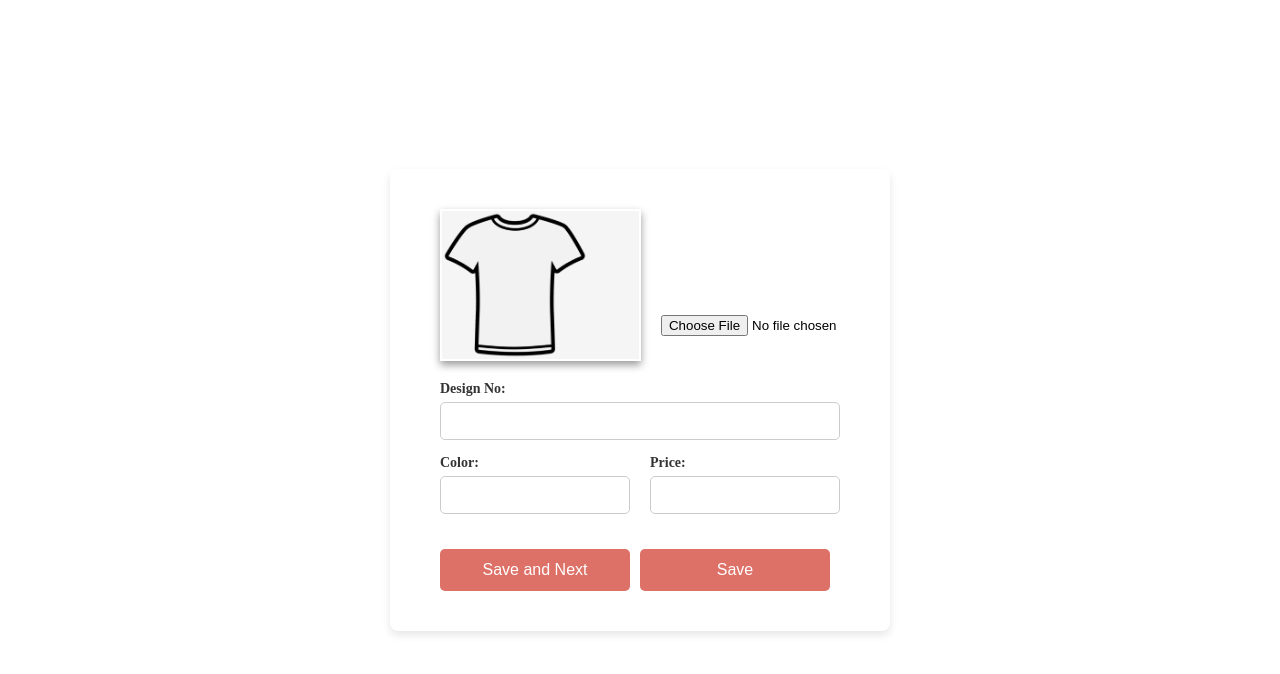
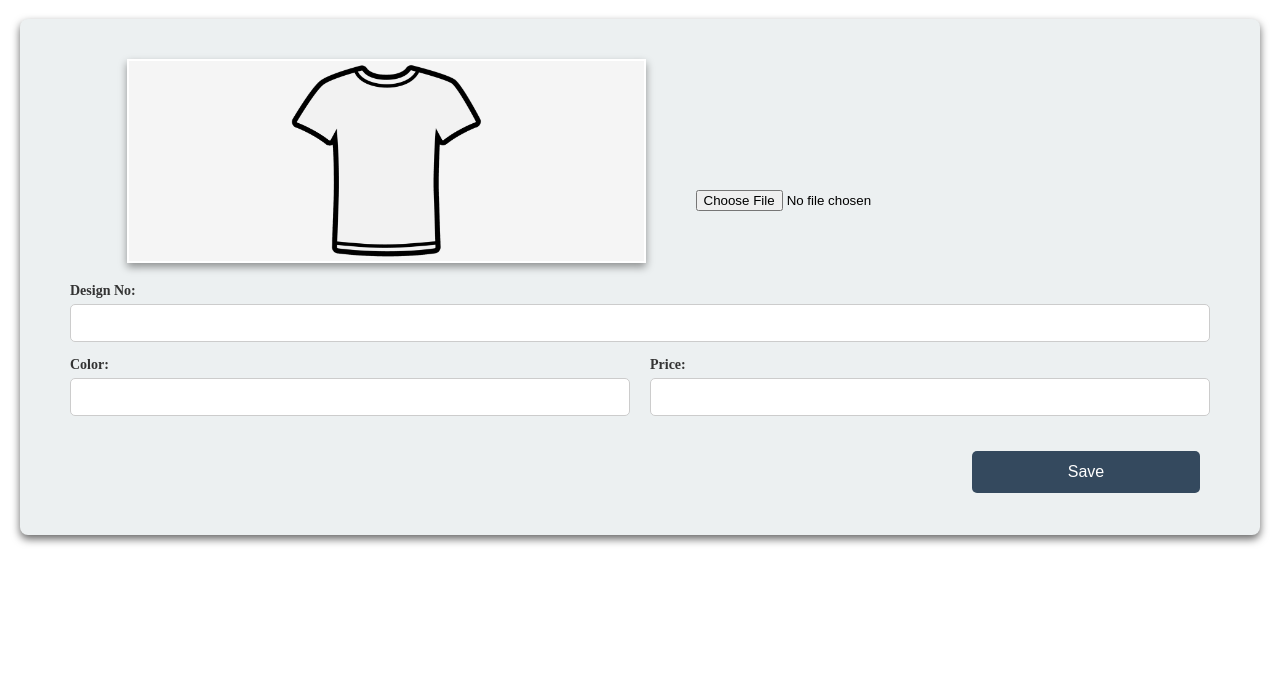
Before and after one commit to MihirPatel2805/Indi_project, a React (Create React App) app in the folder clothing-frontend/: page /product in a window 1280 px wide. Shown: the top 674 px of the page. Built offline with nearby package versions, Linux system fonts and the light colour scheme.

Commit message:
styling add in dasboard and product css

```diff
--- a/clothing-frontend/src/App.css
+++ b/clothing-frontend/src/App.css
@@ -296,6 +296,7 @@
   font-size: 1.1rem;
   display: block;
   padding-right: 30px;
+  font-weight: bolder;
 }
 
 .sidebar ul li a:hover {
@@ -316,7 +317,7 @@
 
 .arrow.up {
   transform: translateY(-1%);
-  top: 20%/* Rotate arrow when active */
+  top: 10%/* Rotate arrow when active */
 }
 
 .dropdown {
@@ -326,7 +327,15 @@
   margin-top: 10px; /* Remove margin to prevent shifting */
   margin-left: 10px;
 }
-
+.dropdown li{
+  margin: 10px;
+}
+.dropdown button{
+  font-size: 0.8rem;
+  color: #ecf0f1;
+  background-color: transparent;
+  border: none;
+ }
 .sidebar ul li .dropdown li a {
   font-size: 0.93rem;
   color: #ecf0f1; /* Light gray for dropdown links */
@@ -360,7 +369,7 @@
 }
 
 .main-content {
-  margin-left: 250px; /* Offset by sidebar width */
+  margin-left:21%; /* Offset by sidebar width */
   flex-grow: 1;
   overflow-y: auto; /* Enable scrolling for main content */
   padding: 20px;
@@ -389,7 +398,7 @@ header h1 {
   color: #2c3e50; /* Dark blue */
 
   max-width: 100%;
-  height: 100%;
+  height: 80%;
   display: flex;
   justify-content: center;
   align-items: center;
--- a/clothing-frontend/src/components/Dashboard.js
+++ b/clothing-frontend/src/components/Dashboard.js
@@ -55,7 +55,7 @@ const Dashboard = () => {
                 <ul>
                     <li className={`sidebar-item ${isDropdownActive(0) ? 'active' : ''}`}
                         onClick={() => toggleDropdown(0)}>
-                        <a href="#">Dashboard</a>
+                        <a href="#">Stock Management</a>
                         <span className={`arrow ${isDropdownActive(0) ? 'up' : 'down'}`}>
                             &#11167;
                         </span>
@@ -63,18 +63,74 @@ const Dashboard = () => {
                             <ul className="dropdown">
                                 <li>
                                     <button onClick={() => setActiveContent(<Product Email={email} />)}>
-                                        Sub Page 1
+                                        Add Stock
                                     </button>
                                 </li>
                                 <li>
                                     <button onClick={() => setActiveContent(<ViewStock Email={email} />)}>
-                                        Sub Page 2
+                                        View Stock
                                     </button>
                                 </li>
                             </ul>
                         )}
                     </li>
-                    {/* Additional Sidebar Items */}
+                    <li className={`sidebar-item ${isDropdownActive(2) ? 'active' : ''}`} onClick={() => toggleDropdown(2)}>
+                        <a href="#">Order List</a>
+                        <span
+                            className={`arrow ${isDropdownActive(2) ? 'up' : 'down'}`}
+                        >
+                            &#11167;
+                        </span>
+                        {isDropdownActive(2) && (
+                            <ul className="dropdown">
+                                <li><button href="#">Pending Orders</button></li>
+                                <li><button href="#">Completed Orders</button></li>
+                            </ul>
+                        )}
+                    </li>
+                    <li className={`sidebar-item ${isDropdownActive(3) ? 'active' : ''}`} onClick={() => toggleDropdown(3)}>
+                        <a href="#">Sales Analytics</a>
+                        <span
+                            className={`arrow ${isDropdownActive(3) ? 'up' : 'down'}`}
+                        >
+                            &#11167;
+                        </span>
+                        {isDropdownActive(3) && (
+                            <ul className="dropdown">
+                                <li><button href="#">Monthly Sales</button></li>
+                                <li><button href="#">Yearly Sales</button></li>
+                            </ul>
+                        )}
+                    </li>
+                    <li className={`sidebar-item ${isDropdownActive(4) ? 'active' : ''}`}  onClick={() => toggleDropdown(4)}>
+                        <a href="#">Expenses</a>
+                        <span
+                            className={`arrow ${isDropdownActive(4) ? 'up' : 'down'}`}
+
+                        >
+                            &#11167;
+                        </span>
+                        {isDropdownActive(4) && (
+                            <ul className="dropdown">
+                                <li><button href="#">View Expenses</button></li>
+                                <li><button href="#">Add Expense</button></li>
+                            </ul>
+                        )}
+                    </li>
+                    <li className={`sidebar-item ${isDropdownActive(5) ? 'active' : ''}`} onClick={() => toggleDropdown(5)}>
+                        <a href="#">Settings</a>
+                        <span
+                            className={`arrow ${isDropdownActive(5) ? 'up' : 'down'}`}
+                        >
+                            &#11167;
+                        </span>
+                        {isDropdownActive(5) && (
+                            <ul className="dropdown">
+                                <li><button href="#">Profile</button></li>
+                                <li><button href="#">Account Settings</button></li>
+                            </ul>
+                        )}
+                    </li>
                 </ul>
                 <div className="logout-link">
                     <a href="#" onClick={handleLogout}>Log out</a>
--- a/clothing-frontend/src/components/Product.js
+++ b/clothing-frontend/src/components/Product.js
@@ -80,7 +80,7 @@ const ProductForm = (prop) => {
             />
           </div>
 
-          <div className="form-group">
+          <div className="def form-group">
             <label htmlFor="design_no">Design No:</label>
             <input
               type="text"
@@ -122,8 +122,7 @@ const ProductForm = (prop) => {
           <p>{error && <div className="success-message">{error}</div>}</p>
           <div className="button-group">
 
-            <button type="submit" className="submit-btn">Save and Next</button>
-            <button type="button" className="submit-btn">Save</button>
+            <button type="submit" className="submit-btn">Save</button>
           </div>
         </form>
         </div>
--- a/clothing-frontend/src/components/product.css
+++ b/clothing-frontend/src/components/product.css
@@ -9,12 +9,12 @@
 
 .product-form-container {
   display: flex;
-  height: 100vh;
-  width: 100vw;
+  height: 100%;
+  width: 100%;
 }
 
 .form-section {
-  flex: 1;
+  width: 100%;
   display: flex;
   justify-content: center;
   align-items: center;
@@ -23,36 +23,37 @@
 }
 
 .product-form {
-  width: 100%;
-  max-width: 400px;
+  width: 95%;
+  height: 85%;
   padding: 40px 50px;
-  background-color: #ffff;
+  background-color: #ecf0f1;
   border-radius: 8px;
-  box-shadow: 0 4px 8px rgba(0, 0, 0, 0.1);
+  box-shadow: 0 4px 8px rgba(0, 0, 0, 0.6);
 }
 
 .image-upload-container {
   display: flex;
   align-items: center;
-  gap: 20px;
+  gap: 50px;
   margin-bottom: 20px;
-
 }
 
 .image-preview-frame {
-  width: 220px;
-  height: 148px;
+  width: 50%;
+  height: 200px;
+  margin-left:5%;
   border: 2px solid #ffffff;
   background-color: #f5f5f5;
   box-shadow: 0 4px 8px rgba(0, 0, 0, 0.4);
-
 
 }
 
 .image-preview {
   max-width: 100%;
   max-height: 100%;
-  object-fit: cover;
+  height: 100%;
+  width: 100%;
+  object-fit: contain;
 }
 
 .image-input {
@@ -64,8 +65,12 @@
 
 .form-group {
   margin-bottom: 15px;
+  width: 50%;
 }
-
+.def {
+  margin-bottom: 15px;
+  width: 100%;
+}
 .form-group label {
   display: block;
   font-size: 14px;
@@ -98,7 +103,7 @@
 
 .button-group {
   display: flex;
-  justify-content: space-between;
+  justify-content: end;
   margin-top: 20px;
 }
 
@@ -106,17 +111,17 @@
   padding: 12px;
   font-size: 16px;
   color: #fff;
-  background-color: #dd7167;
+  background-color:#34495e ;
   border: none;
   border-radius: 5px;
   cursor: pointer;
   transition: background-color 0.3s ease-in-out;
-  flex: 1;
   margin-right: 10px;
+  width: 20%;
 }
 
 .submit-btn:hover {
-  background-color: #e66154;
+  background-color:#1abc9c ;
 }
 
 .success-message {
```
